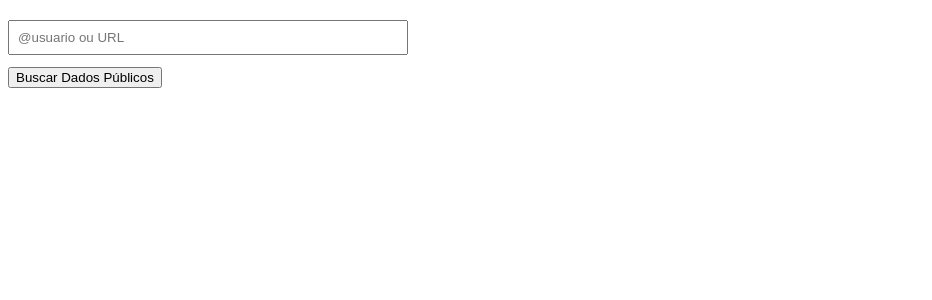
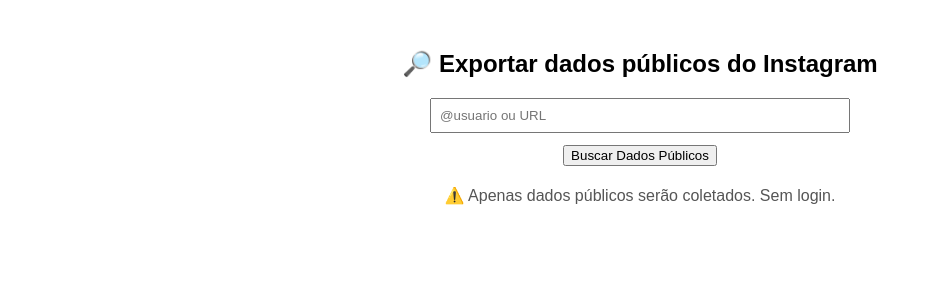
Before and after one commit to G7designer07/instagram-phone-finder, a Flask app: page / in a window 1280 px wide. Shown: the top 300 px of the page, without its empty margins (0-932 px from the left). Run offline with Flask 3, Linux system fonts and the light colour scheme.

Commit message:
Update index.html

```diff
--- a/templates/index.html
+++ b/templates/index.html
@@ -1,6 +1,20 @@
+<!DOCTYPE html>
+<html lang="pt-br">
+<head>
+  <meta charset="UTF-8">
+  <title>Exportar dados públicos do Instagram</title>
+</head>
+<body style="font-family: Arial; text-align:center; margin-top:50px;">
+  <h2>🔎 Exportar dados públicos do Instagram</h2>
+  {% if error %}
+    <p style="color:red">{{ error }}</p>
+  {% endif %}
   <form action="/export" method="post" style="margin-top:20px;">
     <input type="text" name="profile" placeholder="@usuario ou URL" style="width:400px; padding:8px;" required>
     <div style="margin-top:12px;">
       <button type="submit">Buscar Dados Públicos</button>
     </div>
   </form>
+  <p style="margin-top:20px; color:#555;">⚠️ Apenas dados públicos serão coletados. Sem login.</p>
+</body>
+</html>
```
Lines whose indentation alone changed are shown as unchanged.
